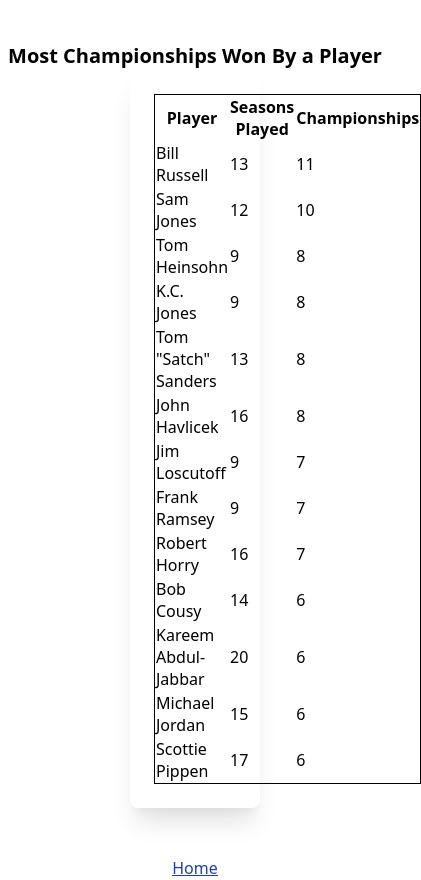
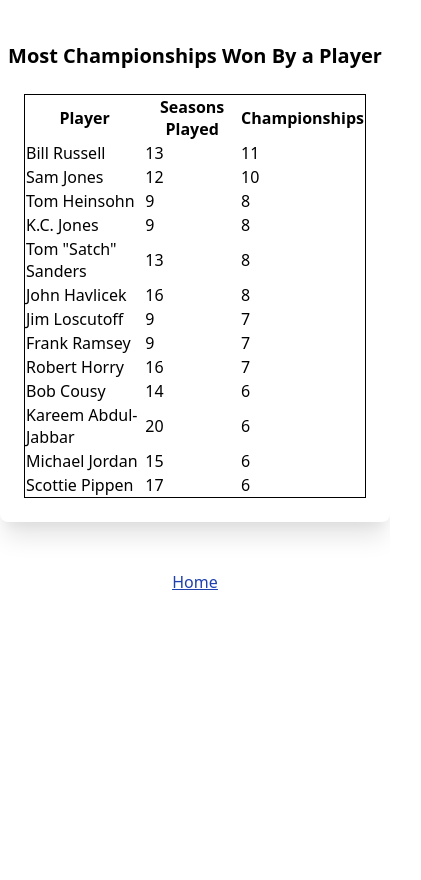
Before and after one commit to sCeNIK33/hw2, a plain HTML site: page nba.html in a window 390 px wide. Shown: the part 46-926 px from the top of the page, 421 px wide, since content can reach past the window. After the commit the page ends 844 px from the top, so only its background shows below. Drawn offline with nearby package versions, Linux system fonts and the light colour scheme.

Commit message:
fixed other responsives for mobile

```diff
--- a/nba.html
+++ b/nba.html
@@ -15,7 +15,7 @@
         <div class="text-xl font-bold text-center">
             <h2>Most Championships Won By a Player</h2>
         </div>
-        <div class="w-1/3 m-auto flex p-6 bg-white rounded-lg shadow-xl">
+        <div class="md:w-1/3 m-auto flex p-6 bg-white rounded-lg shadow-xl">
             <table class="border border-black table-auto m-auto">
                 <tr>
                   <th>Player</th>
```
Also changed, not shown: ncaabball.html (+1 -1 lines).
